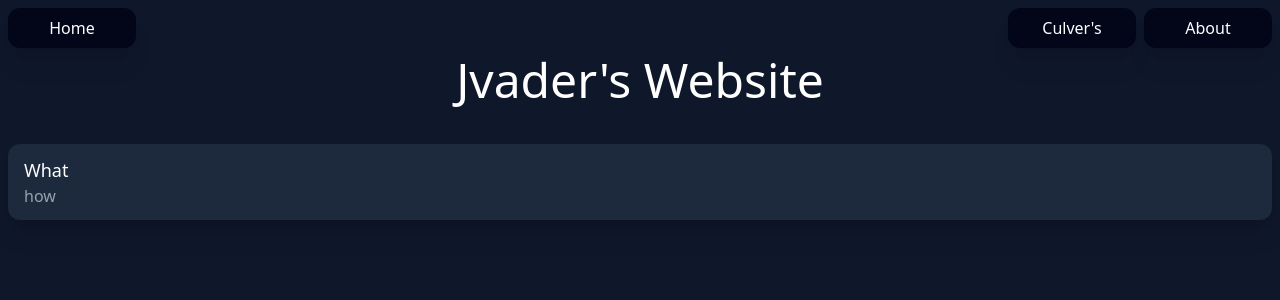
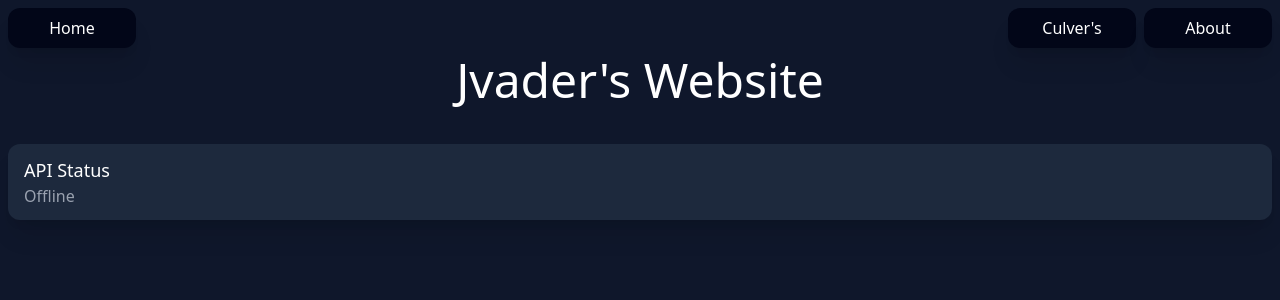
Before and after one commit to Jvader1138/jvader1138.github.io, a React (Vite) app: page / in a window 1280 px wide. Shown: the top 300 px of the page. Built offline with nearby package versions, Linux system fonts and the light colour scheme; no server answers.

Commit message:
Fetch API on home page

```diff
--- a/src/pages/home.tsx
+++ b/src/pages/home.tsx
@@ -1,12 +1,32 @@
+import { useState, useEffect } from 'react';
+
 export default function HomePage() {
+  const [status, setStatus] = useState('Fetching...');
+
+  useEffect(() => {
+    fetch(`https://jvader-api.onrender.com/`)
+    .then(response => {
+      if (!response.ok) {
+        console.log(`HTTP error! status: ${response.status}`);
+        setStatus('Offline');
+      }
+      else {
+        setStatus('Online');
+      }
+    })
+    .catch(error => {
+      setStatus('Offline');
+    })
+  }, []);
+
   return (
     <div>
       <h1 className="text-5xl text-center text-white mb-10">
         Jvader's Website
       </h1>
       <div className="bg-slate-800 rounded-xl shadow-xl px-4 py-3 m-2">
-        <p className="text-lg text-white">What</p>
-        <p className="text-base text-gray-400">how</p>
+        <p className="text-lg text-white">API Status</p>
+        <p className="text-base text-gray-400">{status}</p>
       </div>
     </div>
   );
```
Also changed, not shown: 1 other file (tests, documents, lock files or other folders).
